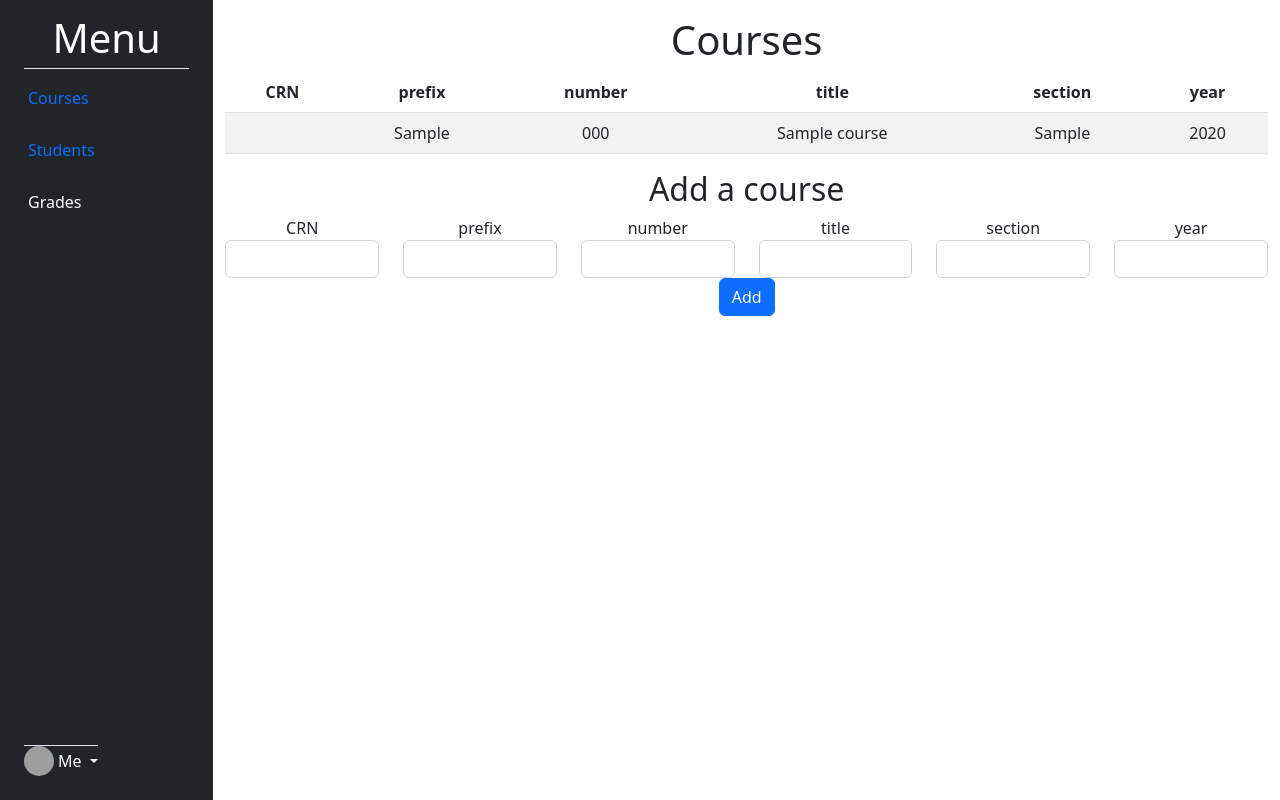
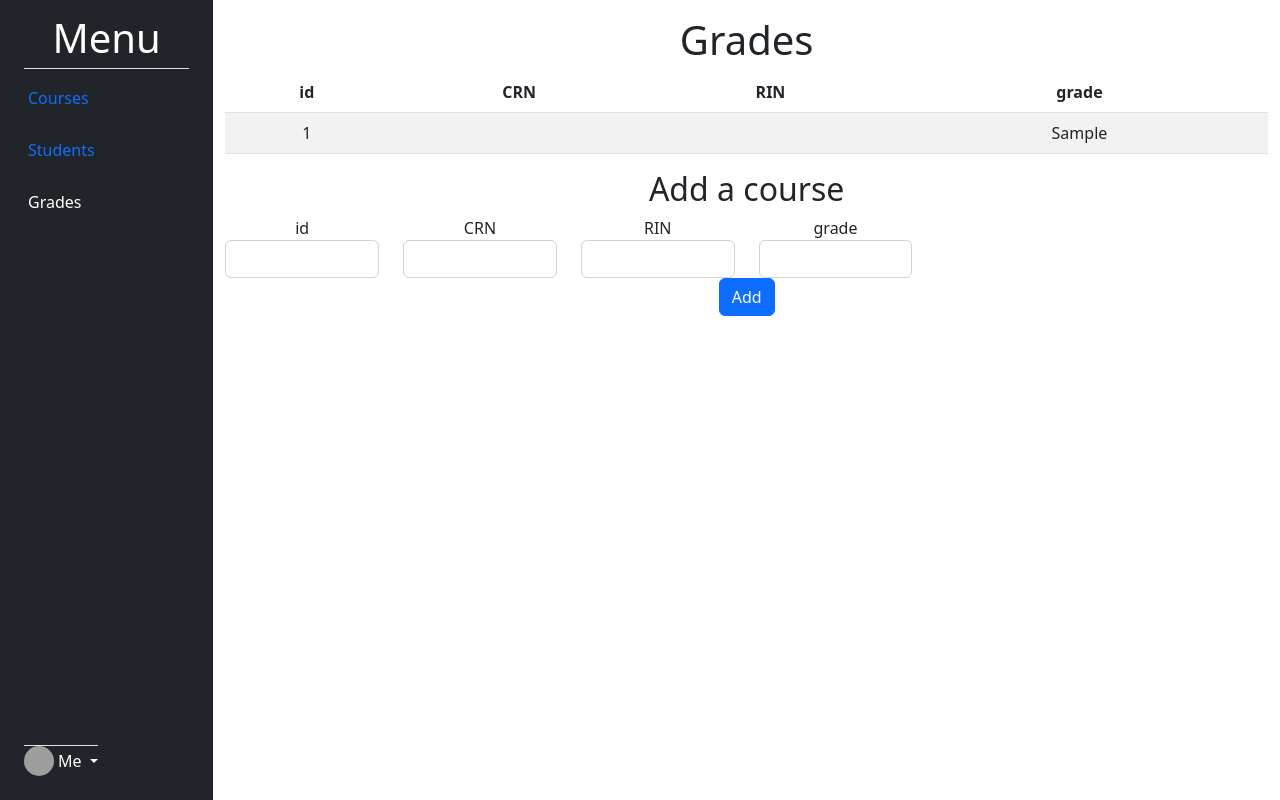
Before and after one commit to liny18/Web-Dev1, a PHP site: page /grades.php in a window 1280 px wide. Run offline with PHP 8.4, Linux system fonts and the light colour scheme; tables that the repository leaves empty or names only in its code hold one stand-in row (values such as "Sample post"); data that the repository does not hold is empty; grey boxes are pictures that could not be loaded.

Commit message:
add to grades

```diff
--- a/lab7/grades.php
+++ b/lab7/grades.php
@@ -62,7 +62,7 @@
         <div class="col py-3 text-center">
             <div class="row">
                 <div class="col-12">
-                  <h1>Courses</h1>
+                  <h1>Grades</h1>
                 </div>
               </div>
               <div class="row">
@@ -70,12 +70,10 @@
                   <table class="table table-striped">
                     <thead>
                       <tr>
+                        <th scope="col">id</th>
                         <th scope="col">CRN</th>
-                        <th scope="col">prefix</th>
-                        <th scope="col">number</th>
-                        <th scope="col">title</th>
-                        <th scope="col">section</th>
-                        <th scope="col">year</th>
+                        <th scope="col">RIN</th>
+                        <th scope="col">grade</th>
                       </tr>
                     </thead>
                     <tbody>
@@ -90,12 +88,10 @@
                             $result->data_seek($j);
                             $row = $result->fetch_array(MYSQLI_ASSOC);
                             echo "<tr>";
+                            echo "<td>" . $row['id'] . "</td>";
                             echo "<td>" . $row['CRN'] . "</td>";
-                            echo "<td>" . $row['prefix'] . "</td>";
-                            echo "<td>" . $row['number'] . "</td>";
-                            echo "<td>" . $row['title'] . "</td>";
-                            echo "<td>" . $row['section'] . "</td>";
-                            echo "<td>" . $row['year'] . "</td>";
+                            echo "<td>" . $row['RIN'] . "</td>";
+                            echo "<td>" . $row['grade'] . "</td>";
                             echo "</tr>";
                           }
                         }
@@ -108,31 +104,23 @@
             <div class="col-12">
               <h2>Add a course</h2>
             </div>
-            <form action="includes/addCourse.php" method="post">
+            <form action="includes/addGrades.php" method="post">
               <div class="row">
+                <div class="col-2">
+                  <label for="id">id</label>
+                  <input type="text" class="form-control" name="id" id="id">
+                </div>
                 <div class="col-2">
                   <label for="CRN">CRN</label>
                   <input type="text" class="form-control" name="CRN" id="CRN">
                 </div>
                 <div class="col-2">
-                  <label for="prefix">prefix</label>
-                  <input type="text" class="form-control" name="prefix" id="prefix">
+                  <label for="RIN">RIN</label>
+                  <input type="text" class="form-control" name="RIN" id="RIN">
                 </div>
                 <div class="col-2">
-                  <label for="number">number</label>
-                  <input type="text" class="form-control" name="number" id="number">
-                </div>
-                <div class="col-2">
-                  <label for="title">title</label>
-                  <input type="text" class="form-control" name="title" id="title">
-                </div>
-                <div class="col-2">
-                  <label for="section">section</label>
-                  <input type="text" class="form-control" name="section" id="section">
-                </div>
-                <div class="col-2">
-                  <label for="year">year</label>
-                  <input type="text" class="form-control" name="year" id="year">
+                  <label for="grade">grade</label>
+                  <input type="text" class="form-control" name="grade" id="grade">
                 </div>
               </div>
               <div class="row">
```
Also changed, not shown: lab7/includes/addGrades.php (added, +14 -0 lines).
